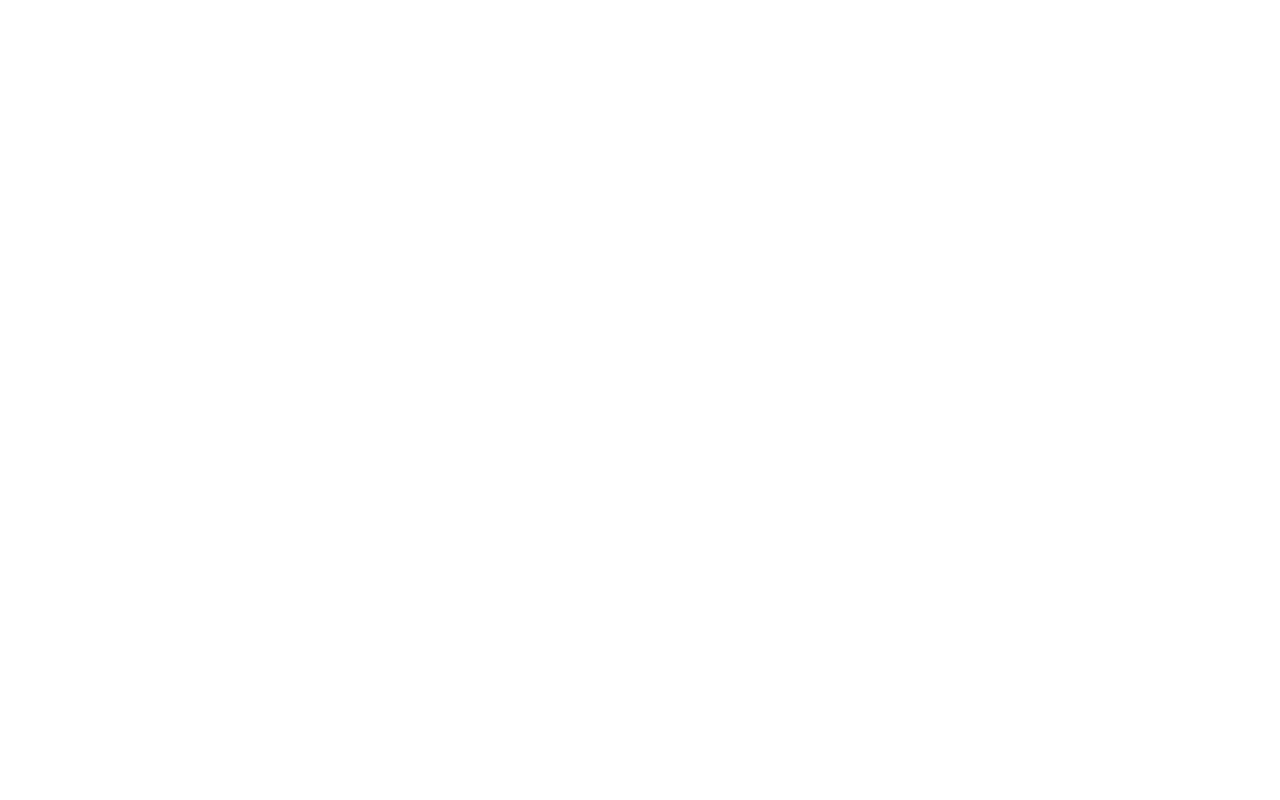
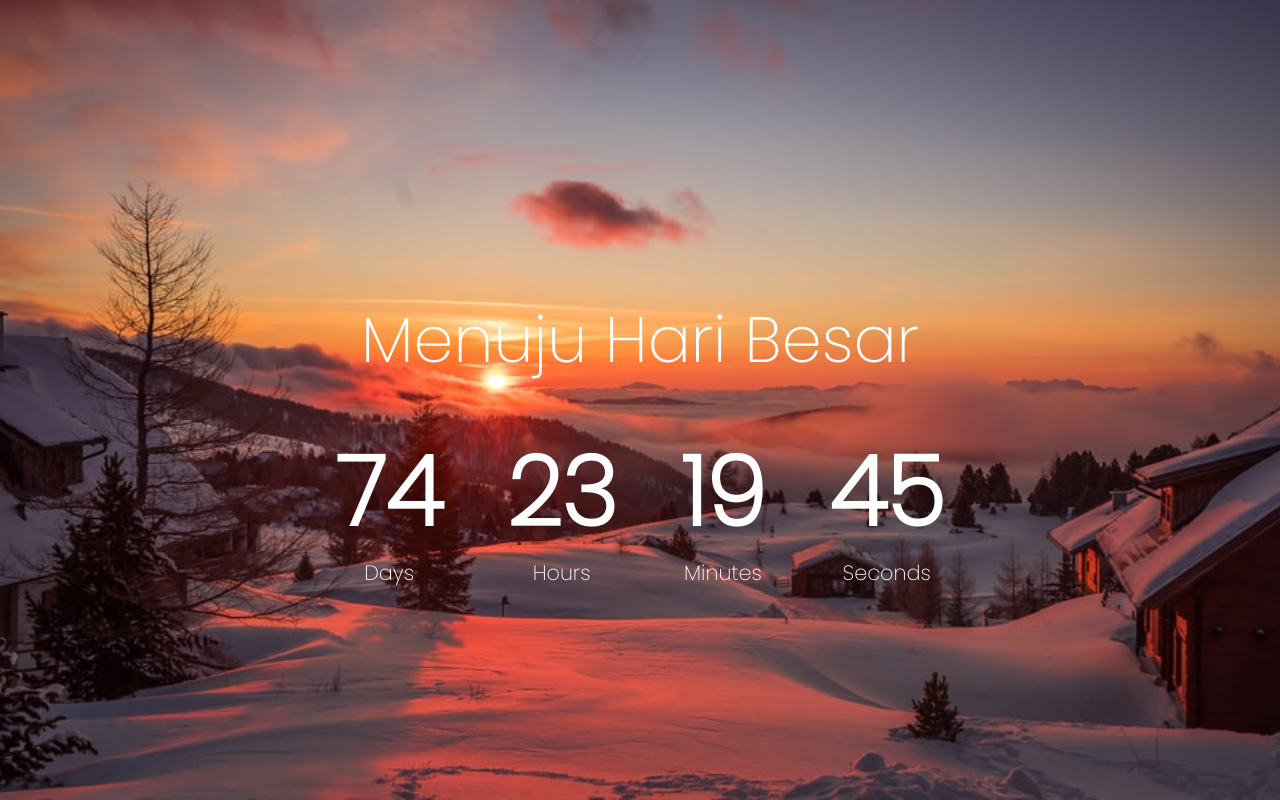
Before and after one commit to furqana11/webtest, a plain HTML site: page index.html in a window 1280 px wide. Drawn offline with Linux system fonts and the light colour scheme.

Commit message:
mengubah directory dari bg image

```diff
--- a/style.css
+++ b/style.css
@@ -7,7 +7,7 @@
 }
 
 body {
-    background-image: url("sunrise.jpg");
+    background-image: url("img/sunrise.jpg");
     background-size: cover;
     background-position: center center;
     display: flex;
```
